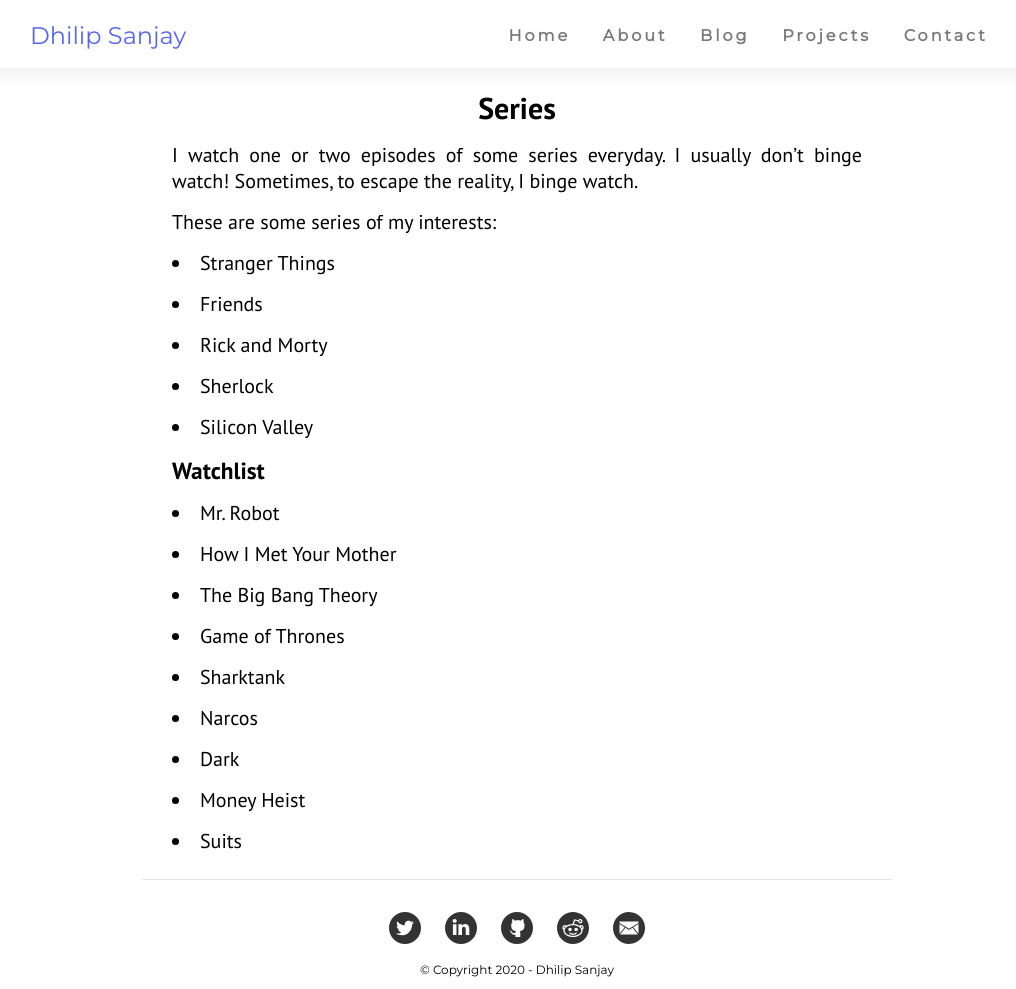
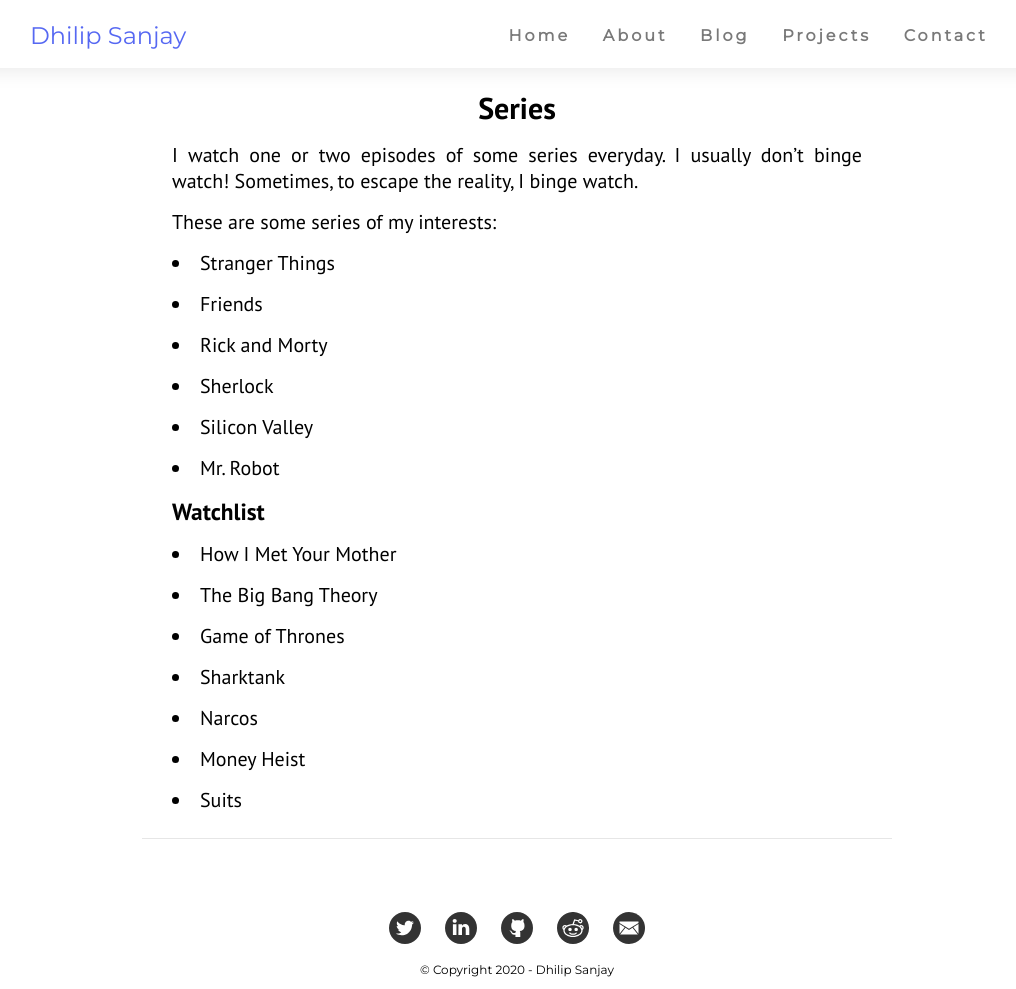
Before and after one commit to DhilipSanjay/DhilipSanjay.github.io, a Jekyll site: the page built from series.markdown, in a window 1280 px wide and 989 px high. Shown: the whole window, without its empty margins (123-1139 px from the left). Built offline with Jekyll 4.4.1, drawn with Linux system fonts in a browser that asks for light colours.

Commit message:
Updates series

```diff
--- a/series.markdown
+++ b/series.markdown
@@ -12,14 +12,13 @@
 - Rick and Morty
 - Sherlock
 - Silicon Valley
+- Mr. Robot
 
 ### Watchlist
-- Mr. Robot
 - How I Met Your Mother
 - The Big Bang Theory
 - Game of Thrones
 - Sharktank
 - Narcos
-- Dark
 - Money Heist
 - Suits
```
